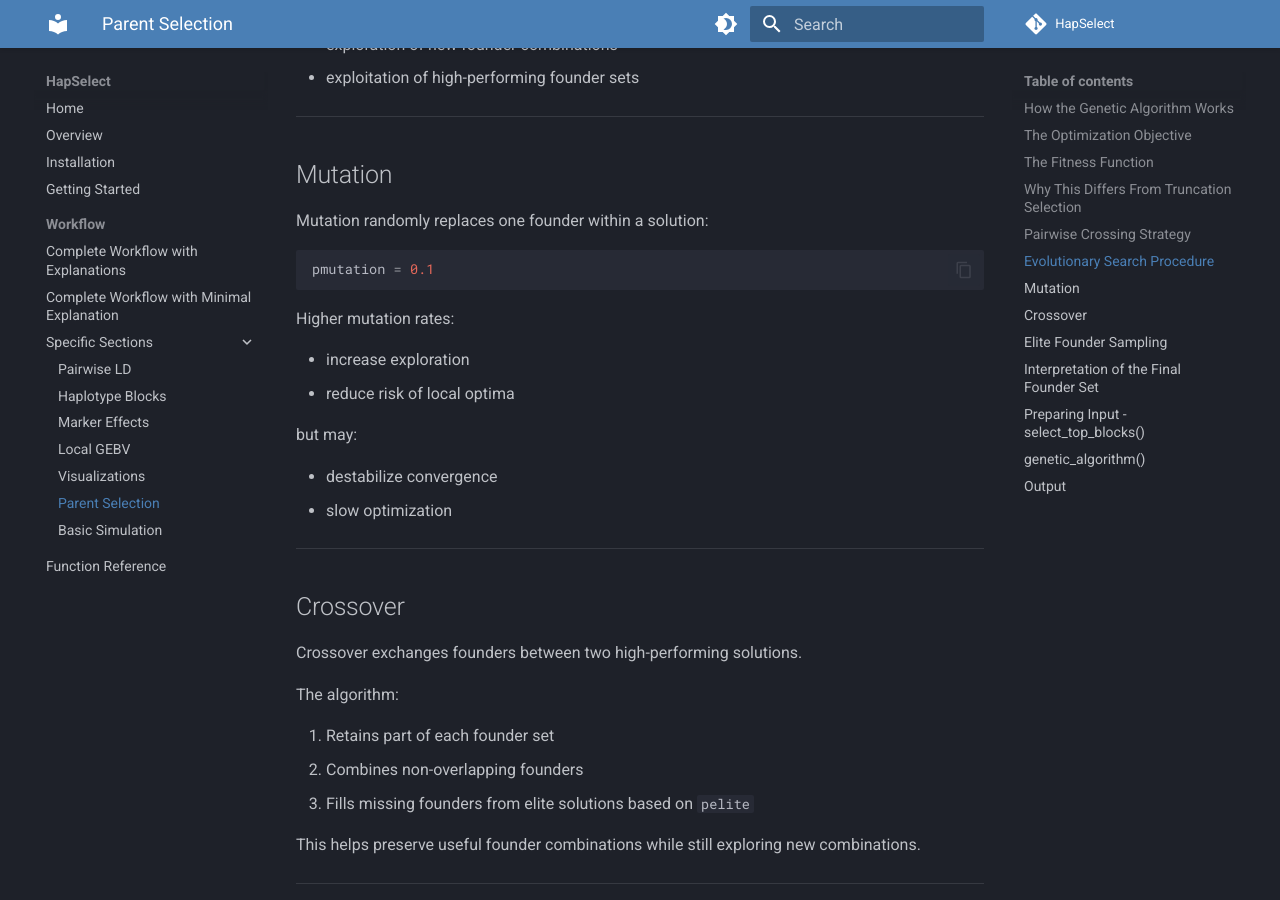
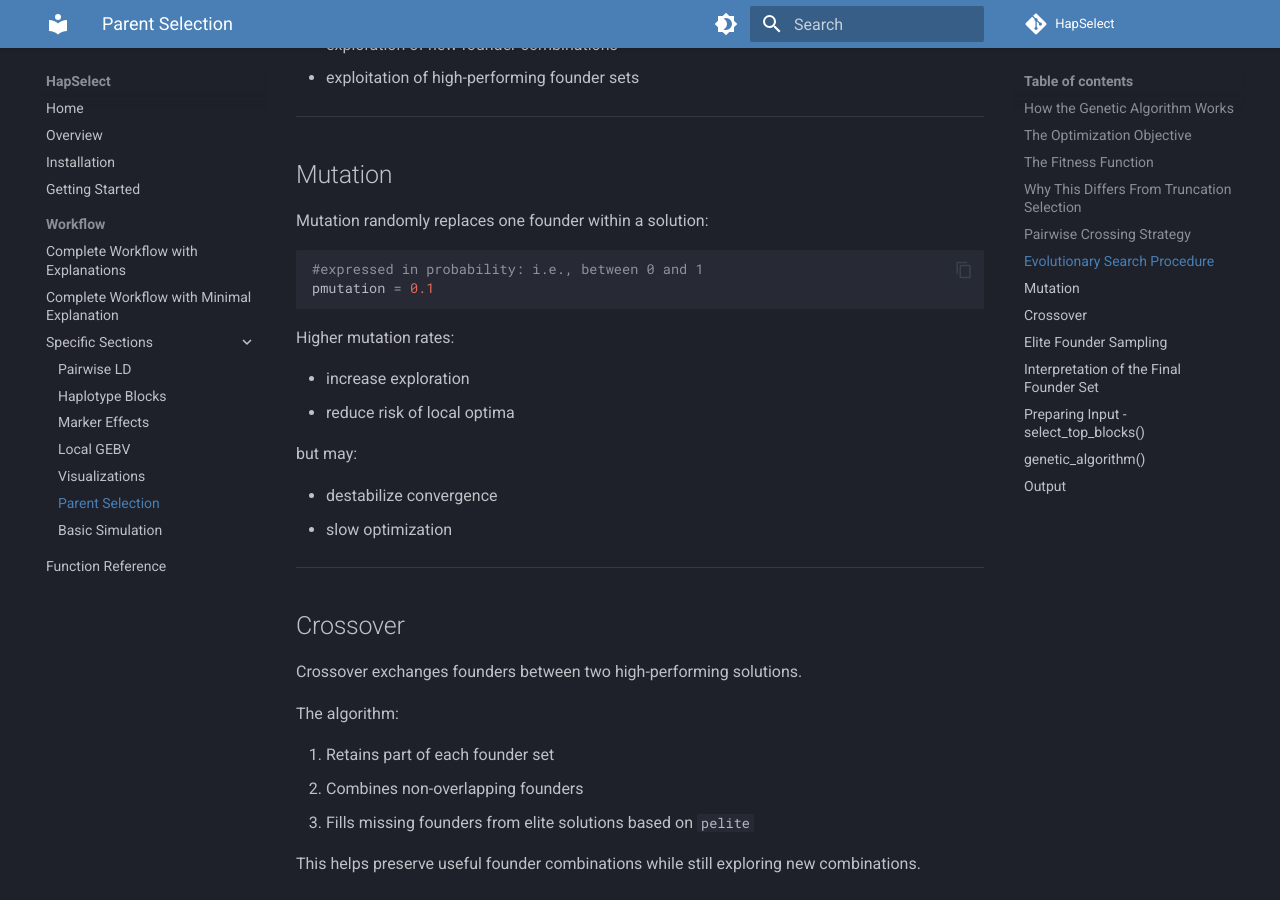
Before and after one commit to wrshf7/HapSelect-Docs, an MkDocs documentation site: the page built from docs/workflow/parent-selection.md, in a window 1280 px wide and 900 px high, scrolled down 3038 px. Built offline with MkDocs 1.6.1 and Material for MkDocs 9.7.7, drawn with Linux system fonts in a browser that asks for light colours; comment, search, counter and statistics services are not loaded.

Commit message:
Update parent-selection.md

````diff
--- a/docs/workflow/parent-selection.md
+++ b/docs/workflow/parent-selection.md
@@ -117,6 +117,7 @@ The search attempts to balance:
 Mutation randomly replaces one founder within a solution:
 
 ```r
+#expressed in probability: i.e., between 0 and 1
 pmutation = 0.1
 ```
 
````
